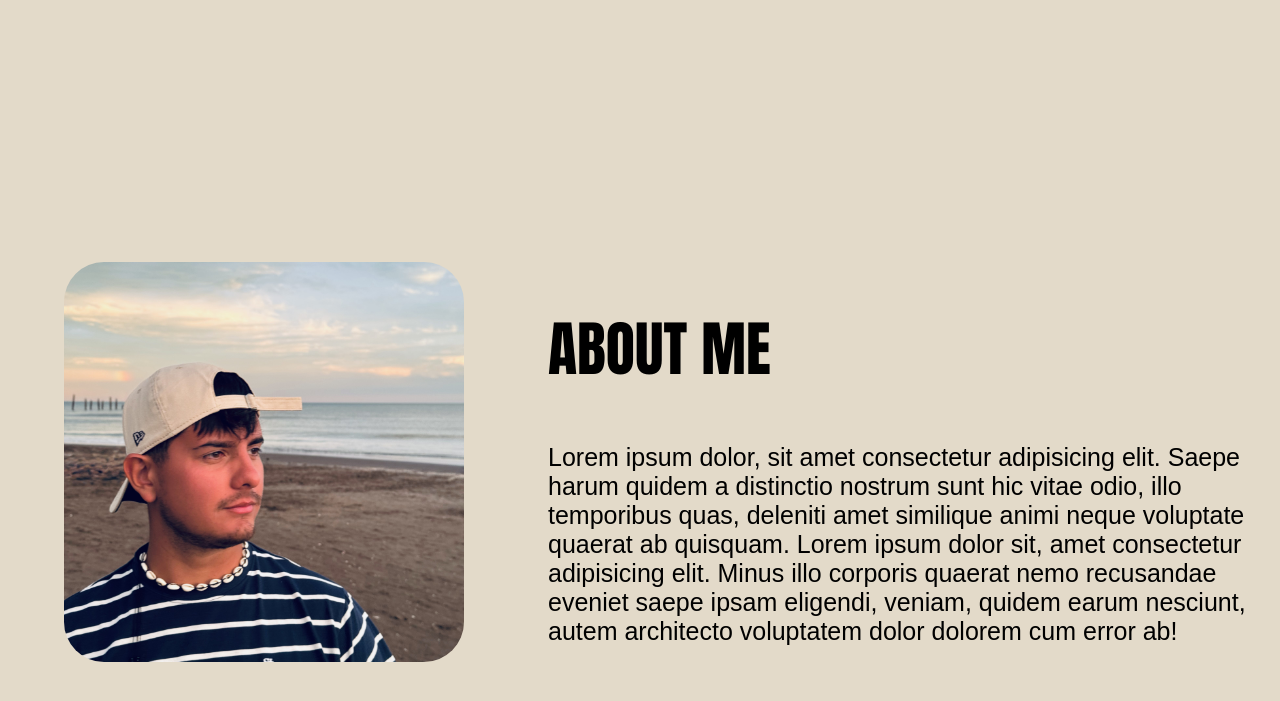
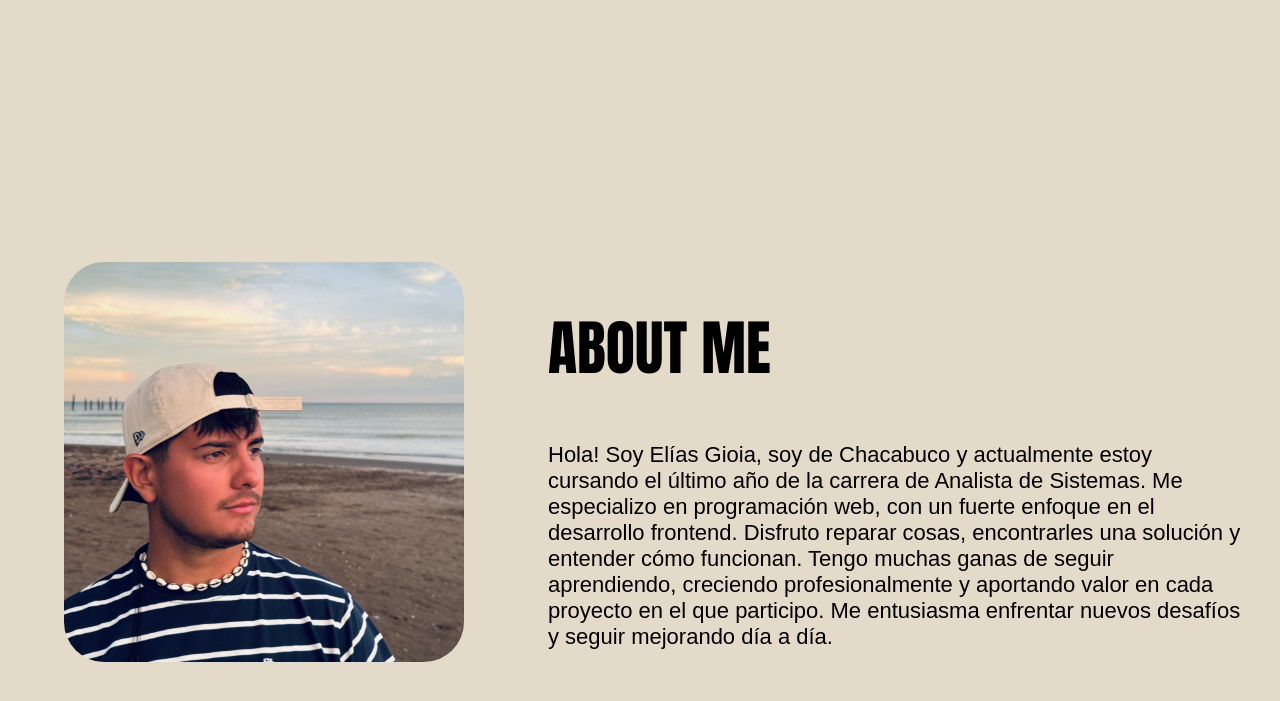
Before and after one commit to eliasgioia/eliasgioia.github.io, a plain HTML site: page index.html in a window 1280 px wide. Shown: the part 529-1230 px from the top of the page. Drawn offline with Linux system fonts and the light colour scheme.

Commit message:
modificado de about me

```diff
--- a/index.html
+++ b/index.html
@@ -22,7 +22,7 @@
         <img src="retrato.jpeg" alt="Retrato">
         <div class="info">
             <h2>ABOUT ME</h2>
-            <p>Lorem ipsum dolor, sit amet consectetur adipisicing elit. Saepe harum quidem a distinctio nostrum sunt hic vitae odio, illo temporibus quas, deleniti amet similique animi neque voluptate quaerat ab quisquam. Lorem ipsum dolor sit, amet consectetur adipisicing elit. Minus illo corporis quaerat nemo recusandae eveniet saepe ipsam eligendi, veniam, quidem earum nesciunt, autem architecto voluptatem dolor dolorem cum error ab!</p>
+            <p>Hola! Soy Elías Gioia, soy de Chacabuco y actualmente estoy cursando el último año de la carrera de Analista de Sistemas. Me especializo en programación web, con un fuerte enfoque en el desarrollo frontend. Disfruto reparar cosas, encontrarles una solución y entender cómo funcionan. Tengo muchas ganas de seguir aprendiendo, creciendo profesionalmente y aportando valor en cada proyecto en el que participo. Me entusiasma enfrentar nuevos desafíos y seguir mejorando día a día.</p>
         </div>
     </section>
 </body>
--- a/styles.css
+++ b/styles.css
@@ -73,7 +73,7 @@ header h2{
 }
 
 .about_me .info {
-    font-size: 25px;
+    font-size: 22px;
     max-width: 700px;
 }
 
```
